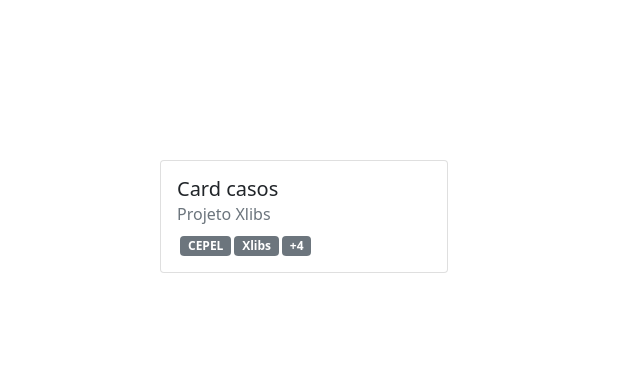
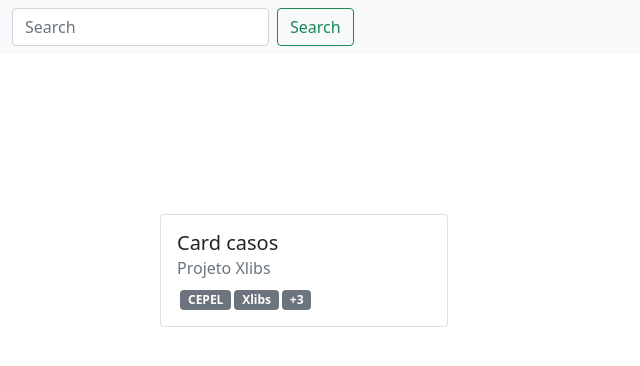
Before and after one commit to wilsonufrj/playground, a website built with webpack: page playGround.html in a window 1280 px wide. Shown: the whole page, without its empty margins (0-640 px from the left). Built offline with nearby package versions, Linux system fonts and the light colour scheme.

Commit message:
Tags funcionando

```diff
--- a/playGround.html
+++ b/playGround.html
@@ -16,11 +16,21 @@
 
 <body>
 
+  <nav class="navbar navbar-light bg-light">
+    <div class="container-fluid">
+      <form class="d-flex">
+        <input class="form-control me-2" type="search" placeholder="Search" aria-label="Search">
+        <button class="btn btn-outline-success" type="submit">Search</button>
+      </form>
+    </div>
+  </nav>
+
+
+
     <div class="card" style="width: 18rem;margin: 10rem;">
         <div class="card-body">
           <h5 class="card-title">Card casos</h5>
           <h6 class="card-subtitle mb-2 text-muted">Projeto Xlibs</h6>
-         <!--  <span class="badge bg-secondary"> CEPEL</span> -->
         </div>
       </div>
 
--- a/playGround.js
+++ b/playGround.js
@@ -1,26 +1,37 @@
-let quantidadeTags = ["CEPEL","Xlibs","UFRJ","fevereiro","março","Catastrofe"]
-
 $(document).ready(function(){
 
+    let tags = new Tag()
+     $('.card-body').append(tags.builder())
+
+})
+
+class Tag{
+    constructor(){
+        this._quantidadeTags = ["CEPEL","Xlibs","UFRJ","fevereiro","março"];
+    }
+
+    builder(){
+        let $divTag = $('<div>')
         let contador = 0;
-    for(let quantidade=0;quantidade<quantidadeTags.length;quantidade++){
+        for(let quantidade=0;quantidade<this._quantidadeTags.length;quantidade++){
             if(quantidade<2){
-            $('.card-body').append(criaTag(quantidadeTags[quantidade]));
+                $divTag.append(this._criaTag(this._quantidadeTags[quantidade]));
             }
             else{
                 contador++;
+
             }
         }
-    $('.card-body').append(criaTag(contador));
+        $divTag.append(this._criaTag(contador))
 
-})
+        return $divTag;
+    }
 
-
-function criaTag(value){
+     _criaTag(value){
         let $tag = $("<span>");
         $tag.addClass("badge bg-secondary");
         $tag.addClass("tagStyle");
-    if(isNumber(value)){
+        if(this._isNumber(value)){
             $tag.text("+" + value);
         }
         else{
@@ -28,10 +39,10 @@ function criaTag(value){
         }
 
         return $tag;
+    }
+
+    _isNumber(value){
+        return typeof value === 'number' && isFinite(value);
 
     }
-
-//Cookbook javaScrpit
-function isNumber(value){
-    return typeof value === 'number' && isFinite(value);
 }
--- a/style.css
+++ b/style.css
@@ -1,10 +1,8 @@
-.minhaClass{
-    width: 10px;
-    height: 10px;
-    background-color: red;
-
-}
-
 .tagStyle{
     margin-left: 0.2rem ;
 }
+
+.searchBar{
+    margin: 10px ;
+    background-color: black;
+}
```
Also changed, not shown: dist/main.js, 1 other file. Lines whose indentation alone changed are shown as unchanged.
